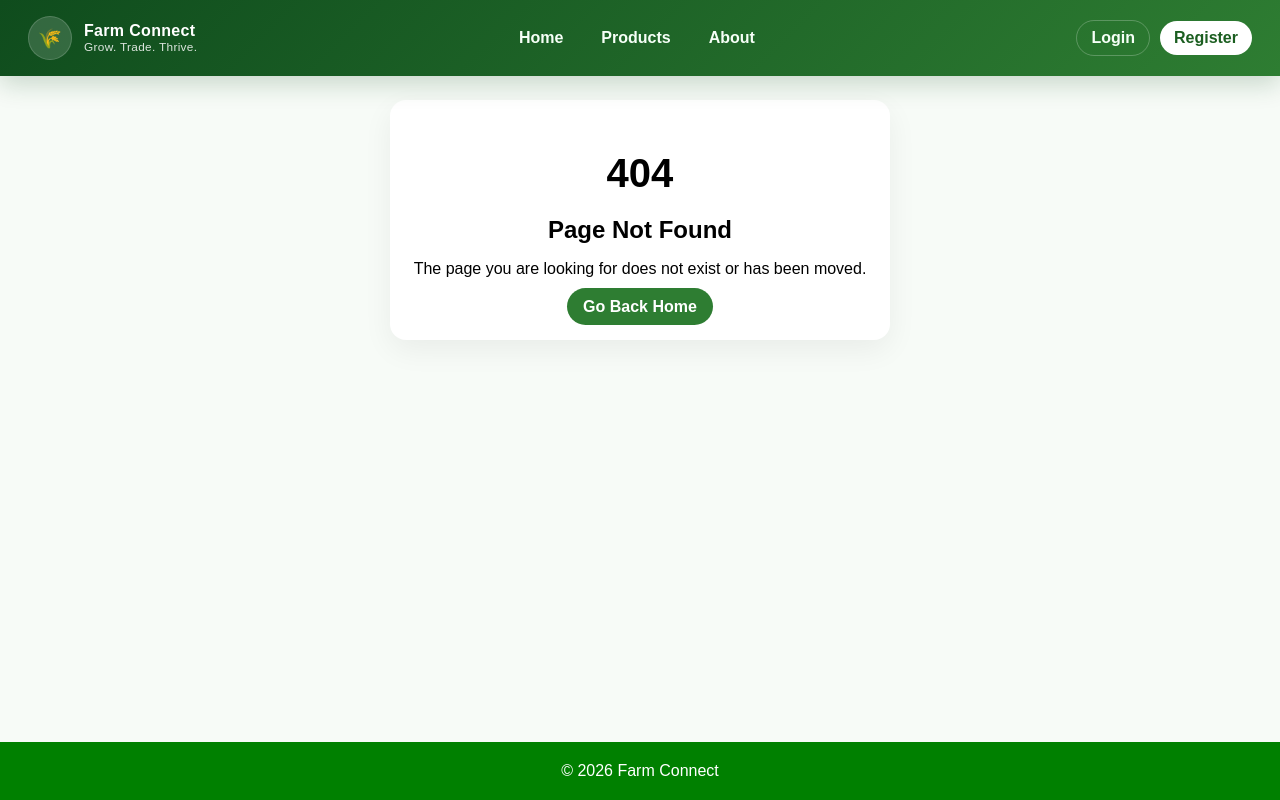
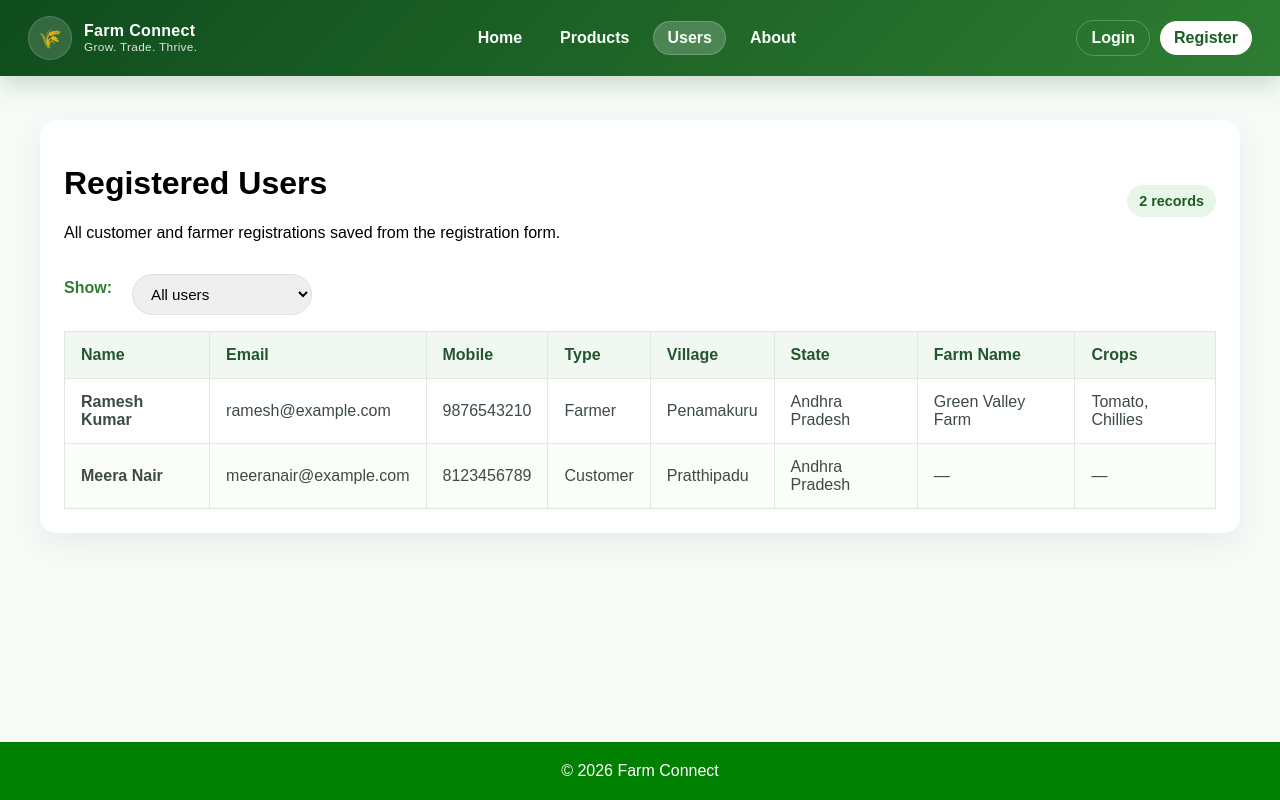
Before and after one commit to pujithakamma/My-Project, a React (Vite) app in the folder Farm Connect/: page /users in a window 1280 px wide. Before the commit this address had no page. Built offline with nearby package versions, Linux system fonts and the light colour scheme.

Commit message:
Save current work before rewriting history

```diff
--- a/Farm Connect/src/App.jsx
+++ b/Farm Connect/src/App.jsx
@@ -14,6 +14,7 @@ import DashboardProfile from "./pages/DashboardProfile";
 import DashboardSettings from "./pages/DashboardSettings";
 import DashboardOrders from "./pages/DashboardOrders";
 import DashboardLiveFarms from "./pages/DashboardLiveFarms";
+import UserDetailsPage from "./pages/UserDetailsPage";
 import NotFoundPage from "./pages/NotFoundPage";
 
 function App() {
@@ -86,6 +87,13 @@ function App() {
   });
 
   const location = useLocation();
+  const [pageLoading, setPageLoading] = useState(false);
+
+  useEffect(() => {
+    setPageLoading(true);
+    const timer = window.setTimeout(() => setPageLoading(false), 2000);
+    return () => window.clearTimeout(timer);
+  }, [location.pathname]);
 
   const pageTitle = useMemo(() => {
     const titles = {
@@ -135,11 +143,12 @@ function App() {
 
   return (
     <Routes>
-      <Route path="/" element={<Layout isLoggedIn={isLoggedIn} onLogout={handleLogout} />}>
+      <Route path="/" element={<Layout isLoggedIn={isLoggedIn} onLogout={handleLogout} pageLoading={pageLoading} />}>
         <Route index element={<HomePage />} />
         <Route path="about" element={<AboutPage />} />
         <Route path="products" element={<ProductsPage />} />
         <Route path="details/:id" element={<ProductDetailsPage />} />
+        <Route path="users" element={<UserDetailsPage registeredUsers={registeredUsers} />} />
         <Route path="overview" element={<DashboardOverview />} />
         <Route path="orders" element={<DashboardOrders />} />
         <Route path="live-farms" element={<DashboardLiveFarms />} />
--- a/Farm Connect/src/Components/Layout/Layout.css
+++ b/Farm Connect/src/Components/Layout/Layout.css
@@ -9,3 +9,16 @@
   flex: 1;
   padding: 24px 20px 40px;
 }
+
+.page-transition-loading {
+  display: flex;
+  align-items: center;
+  gap: 10px;
+  margin: 16px 20px 0;
+  padding: 12px 16px;
+  border-radius: 14px;
+  background: #ecf7ed;
+  border: 1px solid #c7e6c4;
+  color: #205a24;
+  font-weight: 600;
+}
--- a/Farm Connect/src/Components/Layout/Layout.jsx
+++ b/Farm Connect/src/Components/Layout/Layout.jsx
@@ -3,10 +3,16 @@ import Navbar from "../Navbar/navbar";
 import Footer from "../Footer/Footer";
 import "./Layout.css";
 
-function Layout({ isLoggedIn, onLogout }) {
+function Layout({ isLoggedIn, onLogout, pageLoading }) {
   return (
     <div className="app-shell">
       <Navbar isLoggedIn={isLoggedIn} onLogout={onLogout} />
+      {pageLoading && (
+        <div className="page-transition-loading">
+          <div className="spinner" />
+          <span>Loading...</span>
+        </div>
+      )}
       <main className="layout-main">
         <Outlet />
       </main>
--- a/Farm Connect/src/Components/Navbar/navbar.jsx
+++ b/Farm Connect/src/Components/Navbar/navbar.jsx
@@ -6,6 +6,7 @@ function Navbar({ isLoggedIn, onLogout }) {
   const navItems = [
     { to: "/", label: "Home" },
     { to: "/products", label: "Products" },
+    { to: "/users", label: "Users" },
     { to: "/about", label: "About" },
   ];
 
--- a/Farm Connect/src/Components/Sidebar/sidebar.jsx
+++ b/Farm Connect/src/Components/Sidebar/sidebar.jsx
@@ -6,6 +6,7 @@ function Sidebar() {
         { label: "Home", to: "/overview" },
         { label: "Orders", to: "/orders" },
         { label: "Live Farms", to: "/live-farms" },
+        { label: "Users", to: "/users" },
         { label: "Settings", to: "/settings" },
     ];
 
--- a/Farm Connect/src/pages/ProductDetailsPage.jsx
+++ b/Farm Connect/src/pages/ProductDetailsPage.jsx
@@ -72,6 +72,7 @@ function ProductDetailsPage() {
     const fetchProduct = async () => {
       setLoading(true);
       setError("");
+      await new Promise((resolve) => setTimeout(resolve, 2000));
 
       try {
         let cachedProducts = [];
--- a/Farm Connect/src/pages/ProductsPage.jsx
+++ b/Farm Connect/src/pages/ProductsPage.jsx
@@ -55,6 +55,7 @@ function ProductsPage() {
   const fetchProducts = async () => {
     setLoading(true);
     setError("");
+    await new Promise((resolve) => setTimeout(resolve, 2000));
 
     try {
       const farmProducts = [
--- /dev/null
+++ b/Farm Connect/src/pages/UserDetailsPage.css
@@ -0,0 +1,40 @@
+.table-wrapper {
+  overflow-x: auto;
+  margin-top: 16px;
+}
+
+.details-table {
+  width: 100%;
+  border-collapse: collapse;
+  min-width: 860px;
+}
+
+.details-table th,
+.details-table td {
+  padding: 14px 16px;
+  border: 1px solid #e0e8e0;
+  text-align: left;
+  vertical-align: middle;
+}
+
+.details-table th {
+  background: #f1f8f1;
+  color: #23562f;
+  font-weight: 700;
+}
+
+.details-table tbody tr:nth-child(even) {
+  background: #fbfdfb;
+}
+
+.details-table tbody tr:hover {
+  background: #eef6ed;
+}
+
+.details-table td {
+  color: #3e4b42;
+}
+
+.details-table td:first-child {
+  font-weight: 600;
+}
--- /dev/null
+++ b/Farm Connect/src/pages/UserDetailsPage.jsx
@@ -0,0 +1,83 @@
+import { useMemo, useState } from "react";
+import "./pages.css";
+import "./UserDetailsPage.css";
+
+function UserDetailsPage({ registeredUsers = [] }) {
+  const [filter, setFilter] = useState("all");
+
+  const filteredUsers = useMemo(() => {
+    if (filter === "all") return registeredUsers;
+    return registeredUsers.filter((user) => user.userType === filter);
+  }, [filter, registeredUsers]);
+
+  return (
+    <div className="page-shell">
+      <div className="page-card">
+        <div className="page-heading-row">
+          <div>
+            <h1>Registered Users</h1>
+            <p>All customer and farmer registrations saved from the registration form.</p>
+          </div>
+          <span className="highlight-pill">{filteredUsers.length} records</span>
+        </div>
+
+        <div className="toolbar" style={{ gap: 12, flexWrap: "wrap" }}>
+          <label htmlFor="user-filter" style={{ marginRight: 8, fontWeight: 600, color: "#2e7d32" }}>
+            Show:
+          </label>
+          <select
+            id="user-filter"
+            className="filter-select"
+            value={filter}
+            onChange={(event) => setFilter(event.target.value)}
+          >
+            <option value="all">All users</option>
+            <option value="Farmer">Farmers</option>
+            <option value="Customer">Customers</option>
+          </select>
+        </div>
+
+        <div className="table-wrapper">
+          <table className="details-table">
+            <thead>
+              <tr>
+                <th>Name</th>
+                <th>Email</th>
+                <th>Mobile</th>
+                <th>Type</th>
+                <th>Village</th>
+                <th>State</th>
+                <th>Farm Name</th>
+                <th>Crops</th>
+              </tr>
+            </thead>
+            <tbody>
+              {filteredUsers.length === 0 ? (
+                <tr>
+                  <td colSpan="8" style={{ padding: "24px", textAlign: "center", color: "#4b5563" }}>
+                    No registered users found.
+                  </td>
+                </tr>
+              ) : (
+                filteredUsers.map((user) => (
+                  <tr key={user.id}>
+                    <td>{user.fullName}</td>
+                    <td>{user.email}</td>
+                    <td>{user.mobile}</td>
+                    <td>{user.userType}</td>
+                    <td>{user.village}</td>
+                    <td>{user.state}</td>
+                    <td>{user.userType === "Farmer" ? user.farmName || "—" : "—"}</td>
+                    <td>{user.userType === "Farmer" ? user.crops || "—" : "—"}</td>
+                  </tr>
+                ))
+              )}
+            </tbody>
+          </table>
+        </div>
+      </div>
+    </div>
+  );
+}
+
+export default UserDetailsPage;
```
